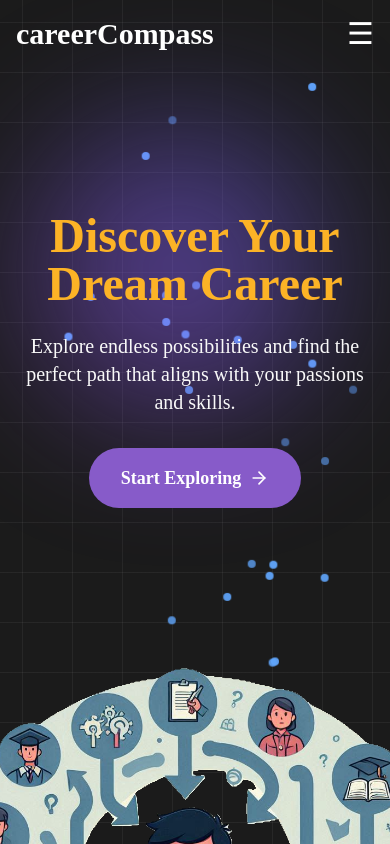
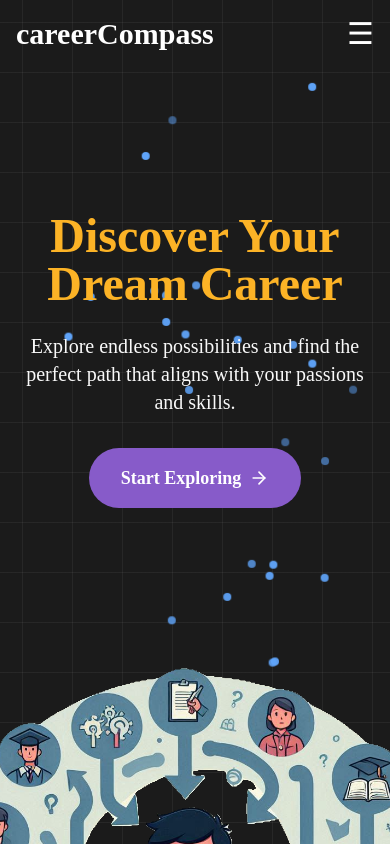
Before and after one commit to namannn04/careerCompass, a React (Vite) app: page /career in a window 390 px wide. Shown: the top 844 px of the page. Built offline with nearby package versions, Linux system fonts and the light colour scheme; a web font is replaced by a local one.

Commit message:
Added responsiveness

```diff
--- a/src/Career/Careers.jsx
+++ b/src/Career/Careers.jsx
@@ -216,34 +216,6 @@ const Career = () => {
         ))}
       </div>
 
-      {/* Animated shapes */}
-      <motion.div
-        className="absolute bottom-3 left-3 w-40 h-40 bg-gradient-to-br from-blue-500 to-purple-500 rounded-full filter blur-3xl opacity-50"
-        animate={{
-          x: [0, 100, 0],
-          y: [0, -50, 0],
-          scale: [1, 1.2, 1],
-        }}
-        transition={{
-          duration: 15,
-          repeat: Infinity,
-          repeatType: "reverse",
-        }}
-      />
-      <motion.div
-        className="absolute top-[6.5rem] right-0 w-60 h-60 bg-gradient-to-bl from-indigo-500 to-purple-500 rounded-full filter blur-3xl opacity-50"
-        animate={{
-          x: [0, -100, 0],
-          y: [0, 50, 0],
-          scale: [1, 1.2, 1],
-        }}
-        transition={{
-          duration: 18,
-          repeat: Infinity,
-          repeatType: "reverse",
-        }}
-      />
-
       <div className="absolute bottom-0 left-0 w-full overflow-hidden">
         <svg
           className="relative block w-full h-24 sm:h-32 md:h-40 lg:h-48"
```
